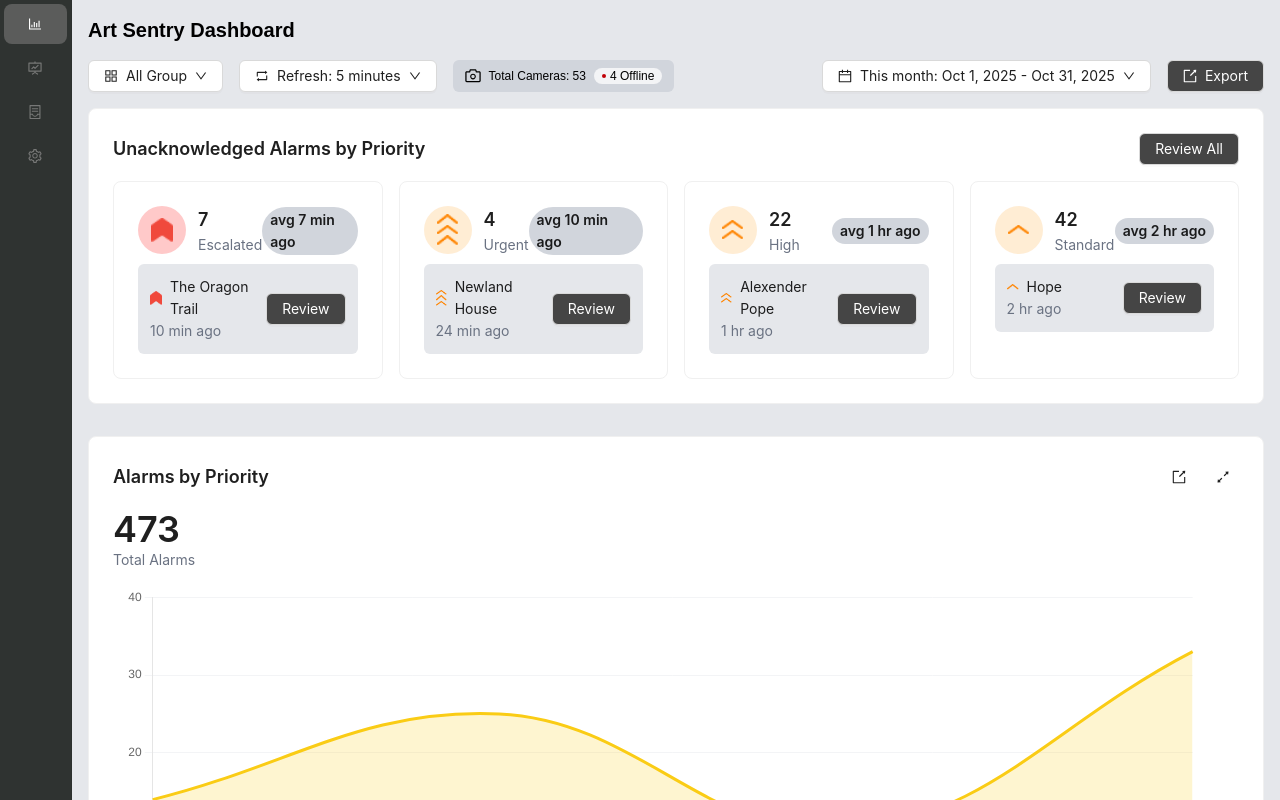
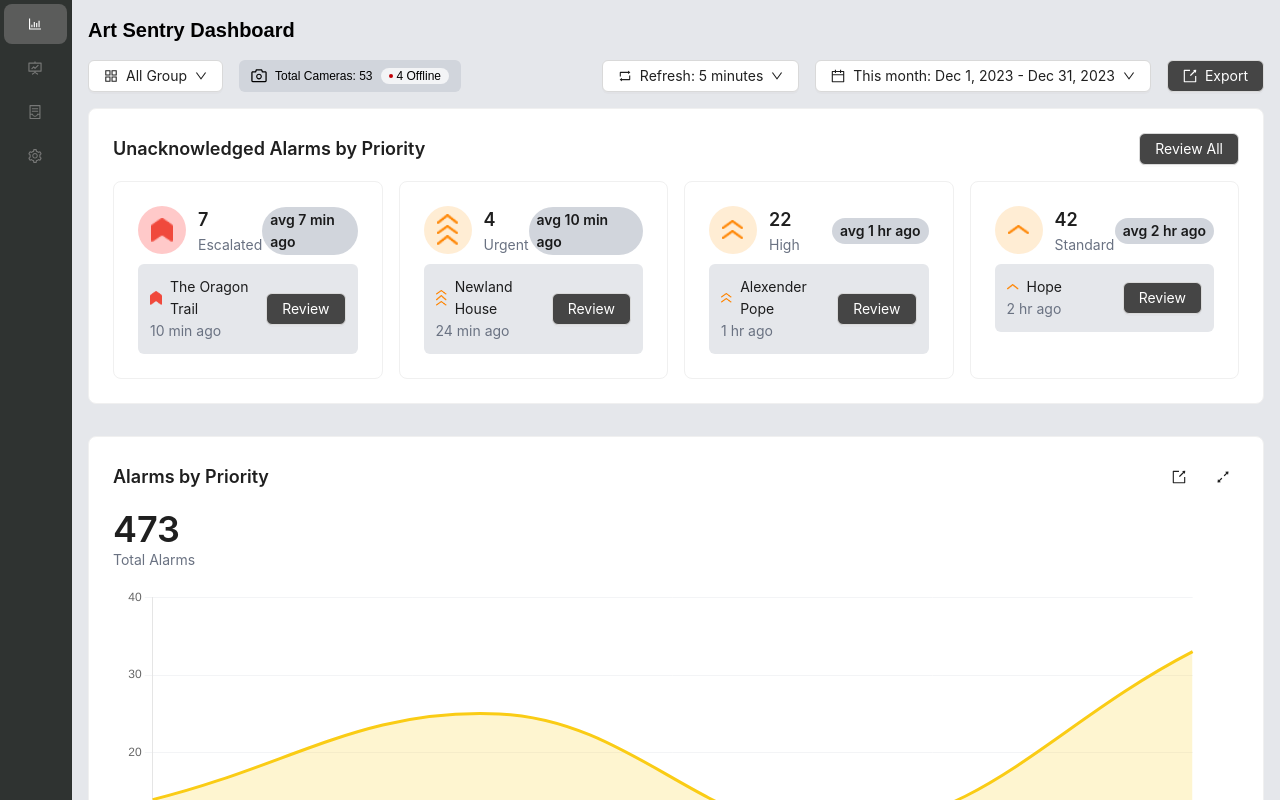
Before and after one commit to Waniaxif/Dashboard, a Next.js app: page / in a window 1280 px wide. Shown: the top 800 px of the page. Built offline with nearby package versions, Linux system fonts and the light colour scheme.

Commit message:
refactor Header component to improve dropdown visibility and update date range

```diff
--- a/src/Components/Header/Header.tsx
+++ b/src/Components/Header/Header.tsx
@@ -22,7 +22,8 @@ export default function Header() {
       <div className="flex flex-wrap gap-4 mb-4 lg:justify-between">
         <div className="flex flex-wrap items-center gap-4 w-full md:w-full lg:w-auto">
           <DropDownButton text="All Group" StartIcon={<AppstoreOutlined />} />
-          <div className="hidden md:flex">
+
+          <div className="flex md:hidden">
             <DropDownButton
               text="Refresh: 5 minutes"
               StartIcon={<RetweetOutlined />}
@@ -37,9 +38,16 @@ export default function Header() {
               <span>4 Offline</span>
             </div>
           </div>
+
+          <div className="hidden md:flex lg:hidden">
+            <DropDownButton
+              text="Refresh: 5 minutes"
+              StartIcon={<RetweetOutlined />}
+            />
+          </div>
         </div>
         <div className="flex flex-wrap items-center gap-4 w-full md:w-full lg:w-auto md:justify-start lg:justify-end">
-          <div className="flex md:hidden">
+          <div className="hidden lg:flex">
             <DropDownButton
               text="Refresh: 5 minutes"
               StartIcon={<RetweetOutlined />}
@@ -47,7 +55,7 @@ export default function Header() {
           </div>
 
           <DropDownButton
-            text="This month: Oct 1, 2025 - Oct 31, 2025"
+            text="This month: Dec 1, 2023 - Dec 31, 2023"
             StartIcon={<CalendarOutlined />}
           />
           <ExportButton />
```
